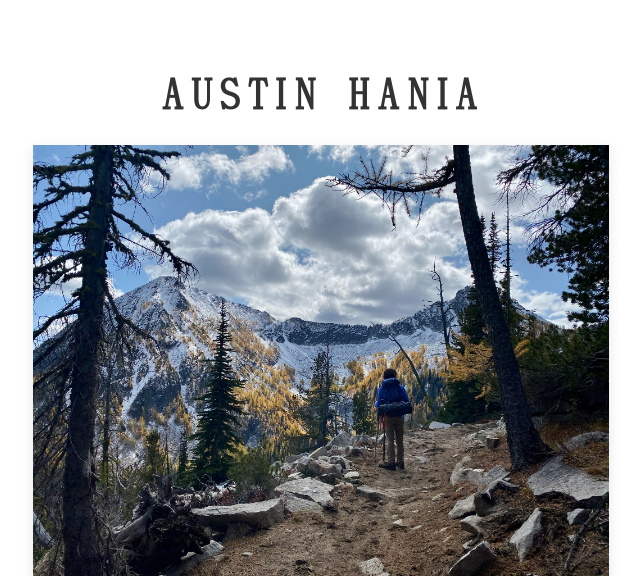
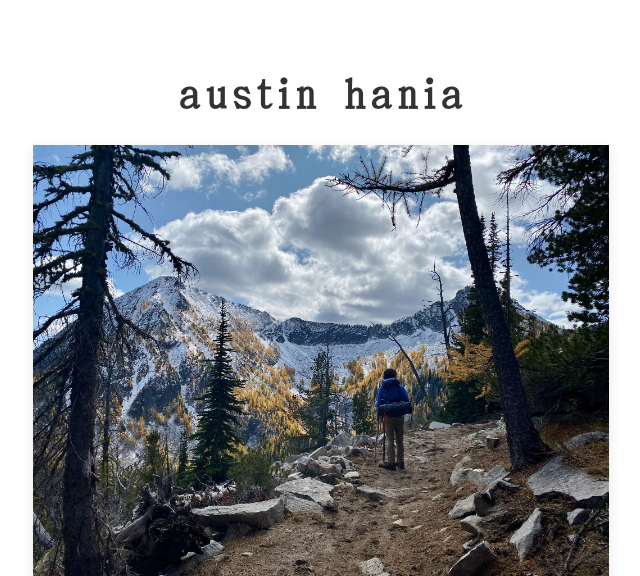
Before and after one commit to Itisaj1/ahania.net, a PHP site: page / in a window 1280 px wide. Shown: the top 576 px of the page, without its empty margins (319-959 px from the left). Run offline with PHP 8.4, Linux system fonts and the light colour scheme.

Commit message:
Modified font

```diff
--- a/index.html
+++ b/index.html
@@ -44,7 +44,7 @@
 
     <div class="content-wrapper" style="padding-top: 40px; padding-bottom: 60px;">
 
-        <h1>AUSTIN HANIA</h1>
+        <h1>austin hania</h1>
 
         <div class="hero-image-container">
             <img src="your-image.jpg" alt="A visually appealing image" class="hero-image">
--- a/style.css
+++ b/style.css
@@ -19,7 +19,7 @@ body {
 /* Update your h1 */
 h1 {
     font-size: 2.5em;
-    letter-spacing: 0.1em;
+    letter-spacing: 0.05em;
     text-align: center;
     margin-bottom: 30px;
 }
```
